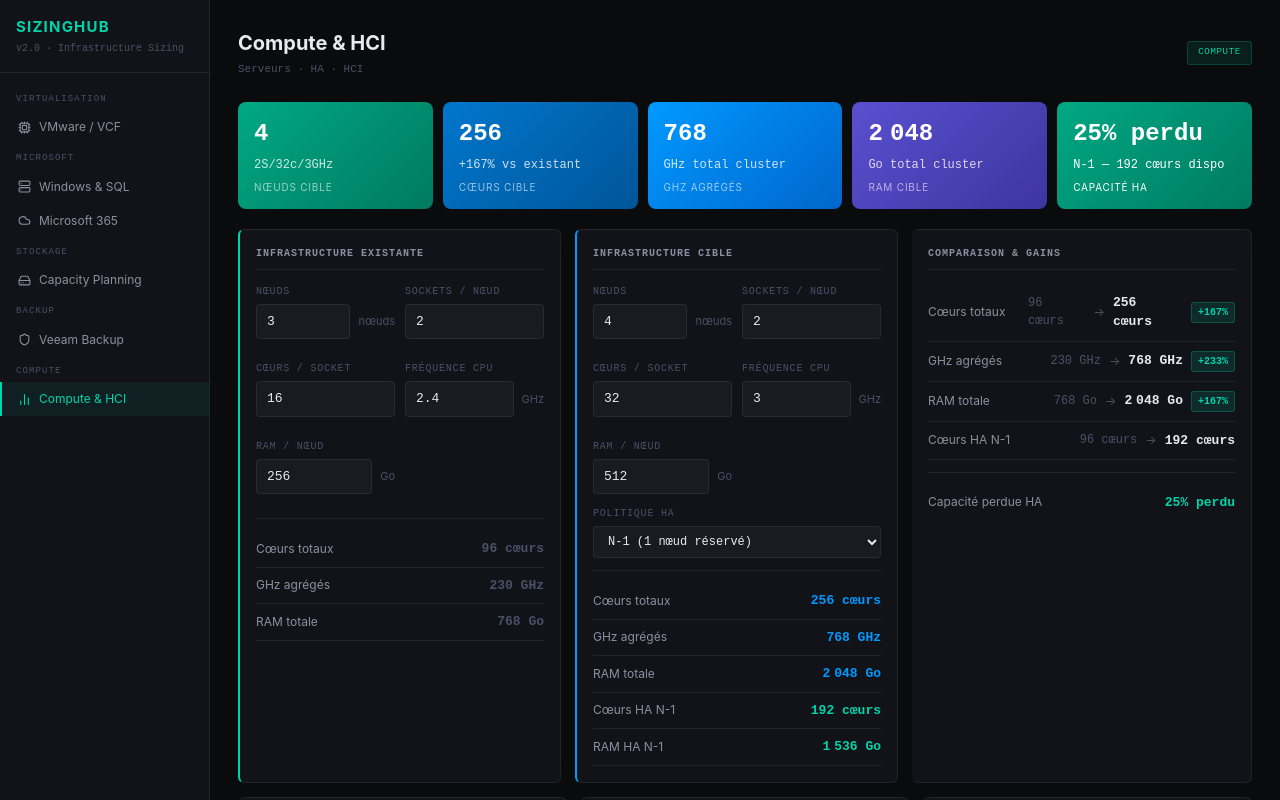
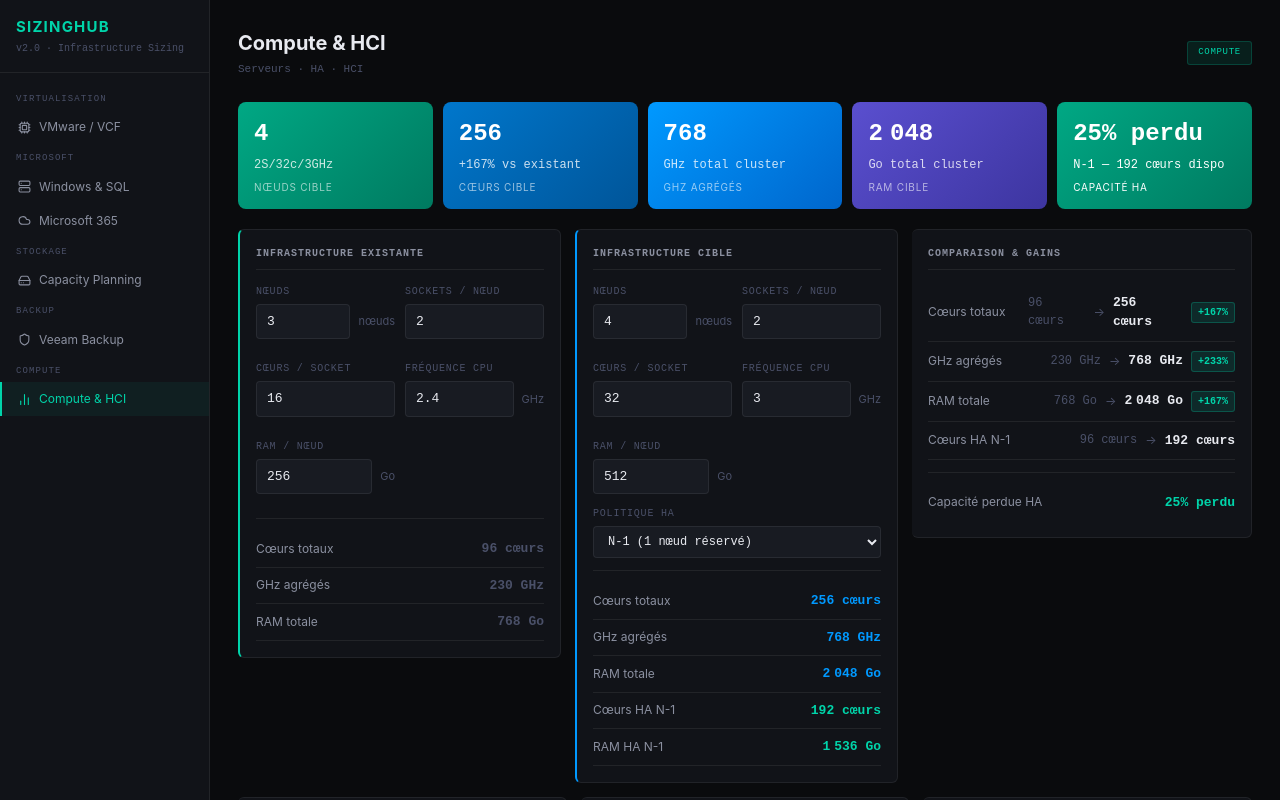
Before and after one commit to darknrall89/SizingHUB, a React (Vite) app: page / in a window 1280 px wide. Both pictures are taken after a click on the element "Compute & HCI". Shown: the top 800 px of the page. Built offline with nearby package versions, Linux system fonts and the light colour scheme.

Commit message:
fix: compute grid align-items start

```diff
--- a/src/SizingHub.jsx
+++ b/src/SizingHub.jsx
@@ -1289,7 +1289,7 @@ function ComputeCalc({ th }) {
       </div>
 
       {/* Saisie + Comparaison */}
-      <div style={{display:"grid",gridTemplateColumns:"1fr 1fr 340px",gap:14,marginBottom:14}}>
+      <div style={{display:"grid",gridTemplateColumns:"1fr 1fr 340px",gap:14,marginBottom:14,alignItems:"start"}}>
 
         {/* Existant */}
         <div style={s.card(th.accent)}>
```
